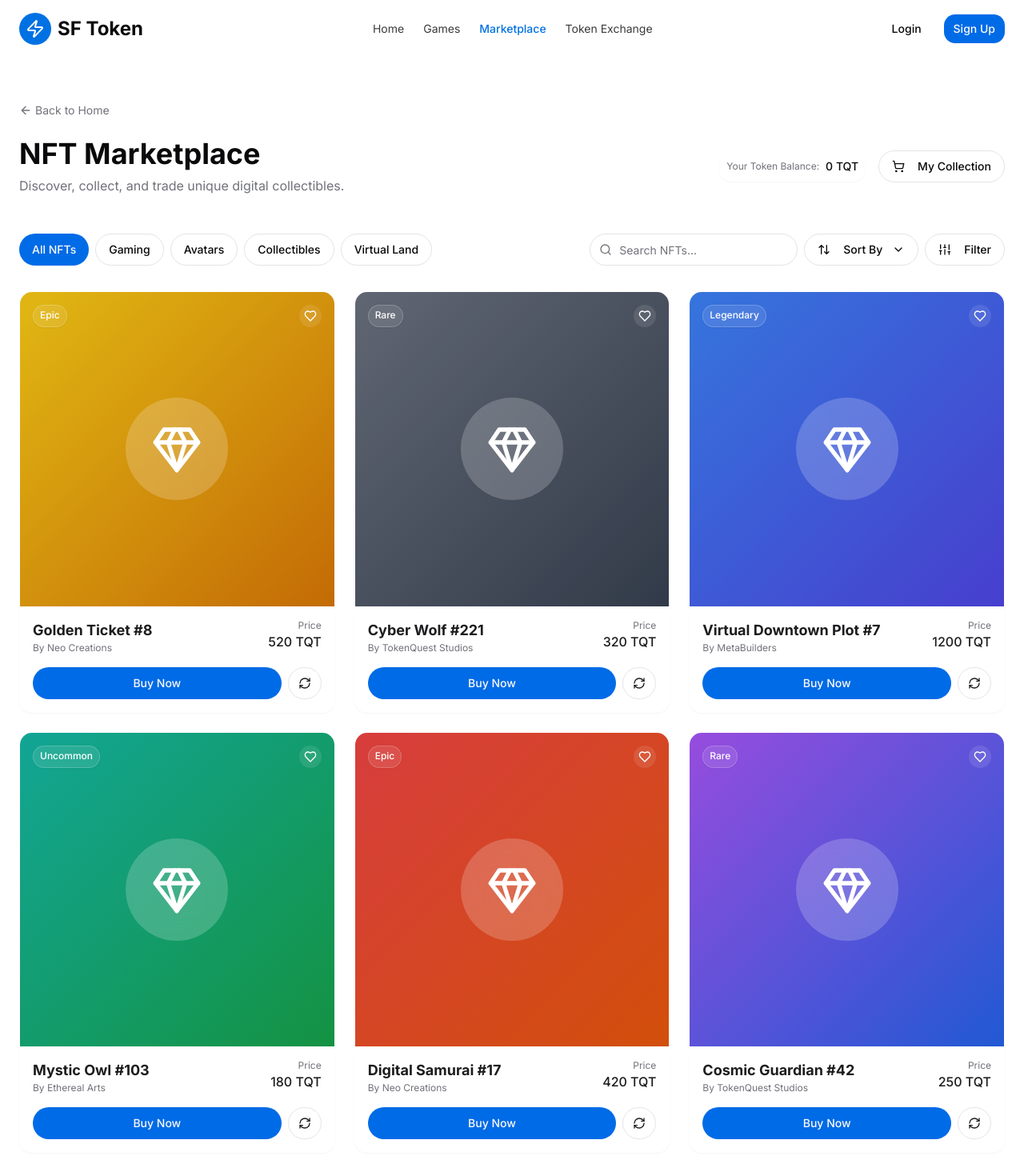
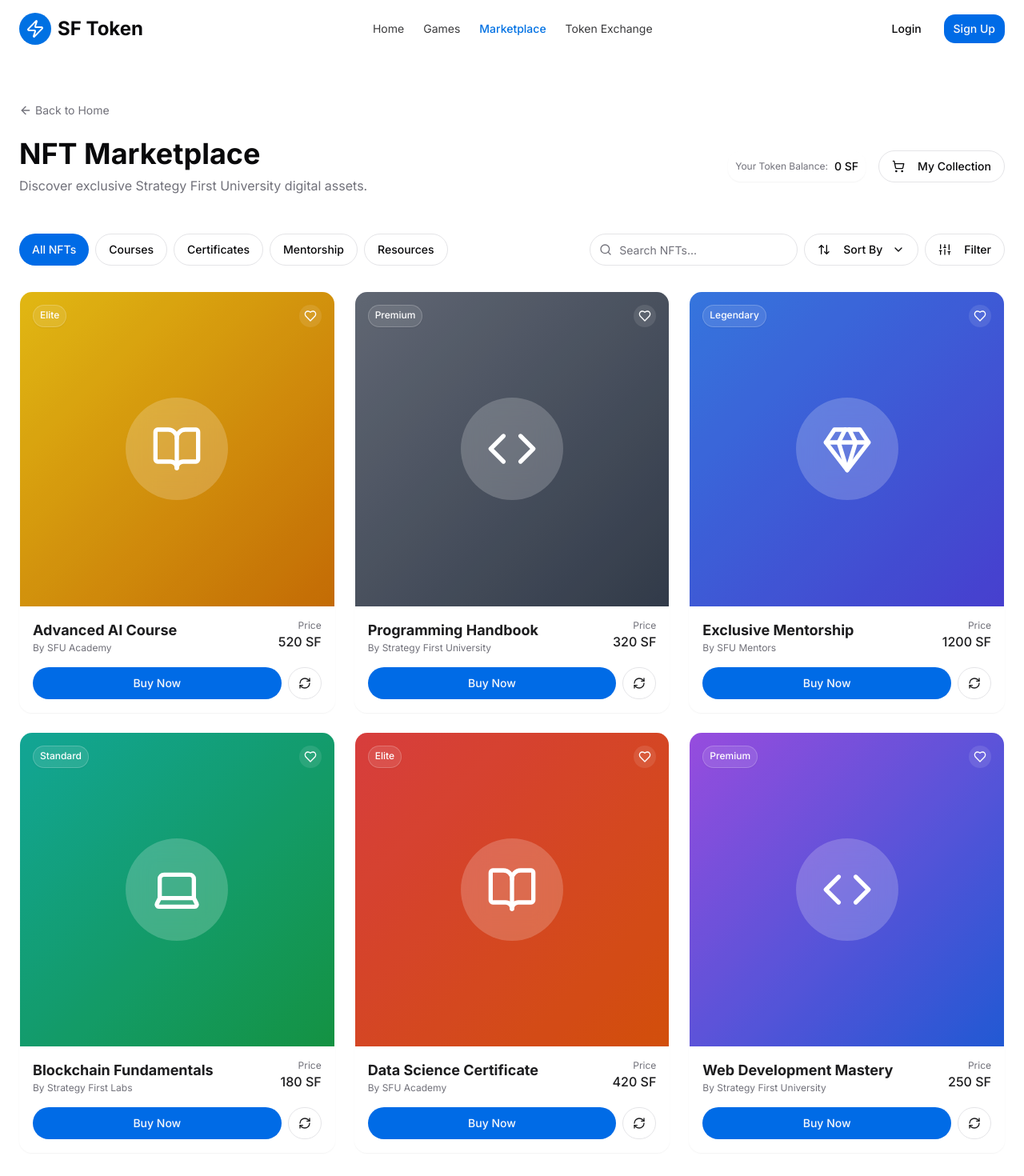
Before and after one commit to NaingLynnx/tokenquest-nft-exchange, a React (Vite) app: page /nft in a window 1280 px wide. Shown: the top 1470 px of the page at 80% size. Built offline with nearby package versions, Linux system fonts and the light colour scheme.

Commit message:
Fix: NFT marketplace and home page issues
- Updated NFT photo and related names in the marketplace.
- Fixed the 404 error when clicking the "Explore NFTs" button on the home page.

```diff
--- a/src/components/home/NFTPreview.tsx
+++ b/src/components/home/NFTPreview.tsx
@@ -3,47 +3,50 @@ import React, { useState } from "react";
 import { Link } from "react-router-dom";
 import { GlassCard } from "../ui/GlassCard";
 import { Button } from "@/components/ui/button";
-import { Gem, ArrowRight } from "lucide-react";
+import { Gem, ArrowRight, Laptop, Code, BookOpen } from "lucide-react";
 
 export const NFTPreview = () => {
   const [activeNFT, setActiveNFT] = useState(0);
 
   const nfts = [
     {
-      name: "Cosmic Guardian #42",
-      creator: "TokenQuest Studios",
-      price: "250 TQT",
-      rarity: "Rare",
+      name: "Web Development Mastery",
+      creator: "Strategy First University",
+      price: "250 SF",
+      rarity: "Premium",
       attributes: [
-        { name: "Strength", value: 80 },
-        { name: "Agility", value: 65 },
-        { name: "Intelligence", value: 92 },
+        { name: "Duration", value: 80 },
+        { name: "Resources", value: 65 },
+        { name: "Projects", value: 92 },
       ],
       color: "from-purple-500 to-blue-600",
+      icon: <Code className="w-16 h-16 text-white" />
     },
     {
-      name: "Digital Samurai #17",
-      creator: "Neo Creations",
-      price: "420 TQT",
-      rarity: "Epic",
+      name: "Data Science Certificate",
+      creator: "SFU Academy",
+      price: "420 SF",
+      rarity: "Elite",
       attributes: [
-        { name: "Strength", value: 95 },
-        { name: "Agility", value: 88 },
-        { name: "Intelligence", value: 74 },
+        { name: "Duration", value: 95 },
+        { name: "Resources", value: 88 },
+        { name: "Projects", value: 74 },
       ],
       color: "from-red-500 to-orange-600",
+      icon: <BookOpen className="w-16 h-16 text-white" />
     },
     {
-      name: "Mystic Owl #103",
-      creator: "Ethereal Arts",
-      price: "180 TQT",
-      rarity: "Uncommon",
+      name: "Blockchain Fundamentals",
+      creator: "Strategy First Labs",
+      price: "180 SF",
+      rarity: "Standard",
       attributes: [
-        { name: "Strength", value: 45 },
-        { name: "Agility", value: 60 },
-        { name: "Intelligence", value: 98 },
+        { name: "Duration", value: 45 },
+        { name: "Resources", value: 60 },
+        { name: "Projects", value: 98 },
       ],
       color: "from-teal-500 to-green-600",
+      icon: <Laptop className="w-16 h-16 text-white" />
     },
   ];
 
@@ -68,7 +71,7 @@ export const NFTPreview = () => {
 
                       <div className="flex-1 flex items-center justify-center">
                         <div className="w-32 h-32 rounded-full bg-white/20 backdrop-blur-lg flex items-center justify-center">
-                          <Gem className="w-16 h-16 text-white" />
+                          {nfts[activeNFT].icon}
                         </div>
                       </div>
                     </div>
@@ -127,7 +130,7 @@ export const NFTPreview = () => {
             </h2>
 
             <p className="text-muted-foreground mb-8 text-lg">
-              Our NFT marketplace features exclusive digital collectibles that provide real benefits within the TokenQuest ecosystem.
+              Our NFT marketplace features exclusive digital assets from Strategy First University that provide real benefits within our educational ecosystem.
             </p>
 
             <div className="space-y-4 mb-8">
@@ -146,7 +149,7 @@ export const NFTPreview = () => {
                     }`}
                   >
                     <div className={`w-12 h-12 rounded-xl bg-gradient-to-br ${nft.color} flex items-center justify-center`}>
-                      <Gem className="w-6 h-6 text-white" />
+                      {nft.icon}
                     </div>
                     <div className="flex-1">
                       <div className="flex justify-between">
@@ -164,7 +167,7 @@ export const NFTPreview = () => {
             </div>
 
             <Button asChild className="rounded-full">
-              <Link to="/nft-marketplace">
+              <Link to="/nft">
                 Explore Marketplace
                 <ArrowRight className="ml-2 w-4 h-4" />
               </Link>
--- a/src/pages/NFTMarketplace.tsx
+++ b/src/pages/NFTMarketplace.tsx
@@ -6,7 +6,7 @@ import { GlassCard } from "@/components/ui/GlassCard";
 import { Button } from "@/components/ui/button";
 import {
   ArrowLeft, Search, Sliders, ChevronDown, Gem,
-  ArrowUpDown, RefreshCw, ShoppingCart, Heart
+  ArrowUpDown, RefreshCw, ShoppingCart, Heart, Laptop, Code, BookOpen
 } from "lucide-react";
 import { Link } from "react-router-dom";
 import {
@@ -23,10 +23,10 @@ const NFTMarketplace = () => {
 
   const categories = [
     { id: "all", name: "All NFTs" },
-    { id: "gaming", name: "Gaming" },
-    { id: "avatars", name: "Avatars" },
-    { id: "collectibles", name: "Collectibles" },
-    { id: "virtual-land", name: "Virtual Land" },
+    { id: "courses", name: "Courses" },
+    { id: "certificates", name: "Certificates" },
+    { id: "mentorship", name: "Mentorship" },
+    { id: "resources", name: "Resources" },
   ];
 
   const sortOptions = [
@@ -39,63 +39,69 @@ const NFTMarketplace = () => {
   const nfts = [
     {
       id: 1,
-      name: "Cosmic Guardian #42",
-      price: "250 TQT",
-      creator: "TokenQuest Studios",
-      category: "gaming",
-      rarity: "Rare",
+      name: "Web Development Mastery",
+      price: "250 SF",
+      creator: "Strategy First University",
+      category: "courses",
+      rarity: "Premium",
       color: "from-purple-500 to-blue-600",
       likes: 86,
+      icon: <Code className="w-16 h-16 text-white" />
     },
     {
       id: 2,
-      name: "Digital Samurai #17",
-      price: "420 TQT",
-      creator: "Neo Creations",
-      category: "avatars",
-      rarity: "Epic",
+      name: "Data Science Certificate",
+      price: "420 SF",
+      creator: "SFU Academy",
+      category: "certificates",
+      rarity: "Elite",
       color: "from-red-500 to-orange-600",
       likes: 124,
+      icon: <BookOpen className="w-16 h-16 text-white" />
     },
     {
       id: 3,
-      name: "Mystic Owl #103",
-      price: "180 TQT",
-      creator: "Ethereal Arts",
-      category: "collectibles",
-      rarity: "Uncommon",
+      name: "Blockchain Fundamentals",
+      price: "180 SF",
+      creator: "Strategy First Labs",
+      category: "courses",
+      rarity: "Standard",
       color: "from-teal-500 to-green-600",
       likes: 53,
+      icon: <Laptop className="w-16 h-16 text-white" />
     },
     {
       id: 4,
-      name: "Virtual Downtown Plot #7",
-      price: "1200 TQT",
-      creator: "MetaBuilders",
-      category: "virtual-land",
+      name: "Exclusive Mentorship",
+      price: "1200 SF",
+      creator: "SFU Mentors",
+      category: "mentorship",
       rarity: "Legendary",
       color: "from-blue-500 to-indigo-600",
       likes: 192,
+      icon: <Gem className="w-16 h-16 text-white" />
     },
     {
       id: 5,
-      name: "Cyber Wolf #221",
-      price: "320 TQT",
-      creator: "TokenQuest Studios",
-      category: "gaming",
-      rarity: "Rare",
+      name: "Programming Handbook",
+      price: "320 SF",
+      creator: "Strategy First University",
+      category: "resources",
+      rarity: "Premium",
       color: "from-gray-500 to-gray-700",
       likes: 77,
+      icon: <Code className="w-16 h-16 text-white" />
     },
     {
       id: 6,
-      name: "Golden Ticket #8",
-      price: "520 TQT",
-      creator: "Neo Creations",
-      category: "collectibles",
-      rarity: "Epic",
+      name: "Advanced AI Course",
+      price: "520 SF",
+      creator: "SFU Academy",
+      category: "courses",
+      rarity: "Elite",
       color: "from-yellow-400 to-amber-600",
       likes: 145,
+      icon: <BookOpen className="w-16 h-16 text-white" />
     },
   ];
 
@@ -130,14 +136,14 @@ const NFTMarketplace = () => {
             <div>
               <h1 className="text-3xl md:text-4xl font-bold mb-2">NFT Marketplace</h1>
               <p className="text-muted-foreground">
-                Discover, collect, and trade unique digital collectibles.
+                Discover exclusive Strategy First University digital assets.
               </p>
             </div>
 
             <div className="flex items-center gap-4">
               <GlassCard className="p-2 flex items-center gap-2">
                 <div className="text-xs text-muted-foreground">Your Token Balance:</div>
-                <div className="text-sm font-medium">0 TQT</div>
+                <div className="text-sm font-medium">0 SF</div>
               </GlassCard>
 
               <Button variant="outline" className="rounded-full">
@@ -226,7 +232,7 @@ const NFTMarketplace = () => {
 
                   <div className="absolute inset-0 flex items-center justify-center">
                     <div className="w-32 h-32 rounded-full bg-white/20 backdrop-blur-lg flex items-center justify-center">
-                      <Gem className="w-16 h-16 text-white" />
+                      {nft.icon}
                     </div>
                   </div>
                 </div>
```
